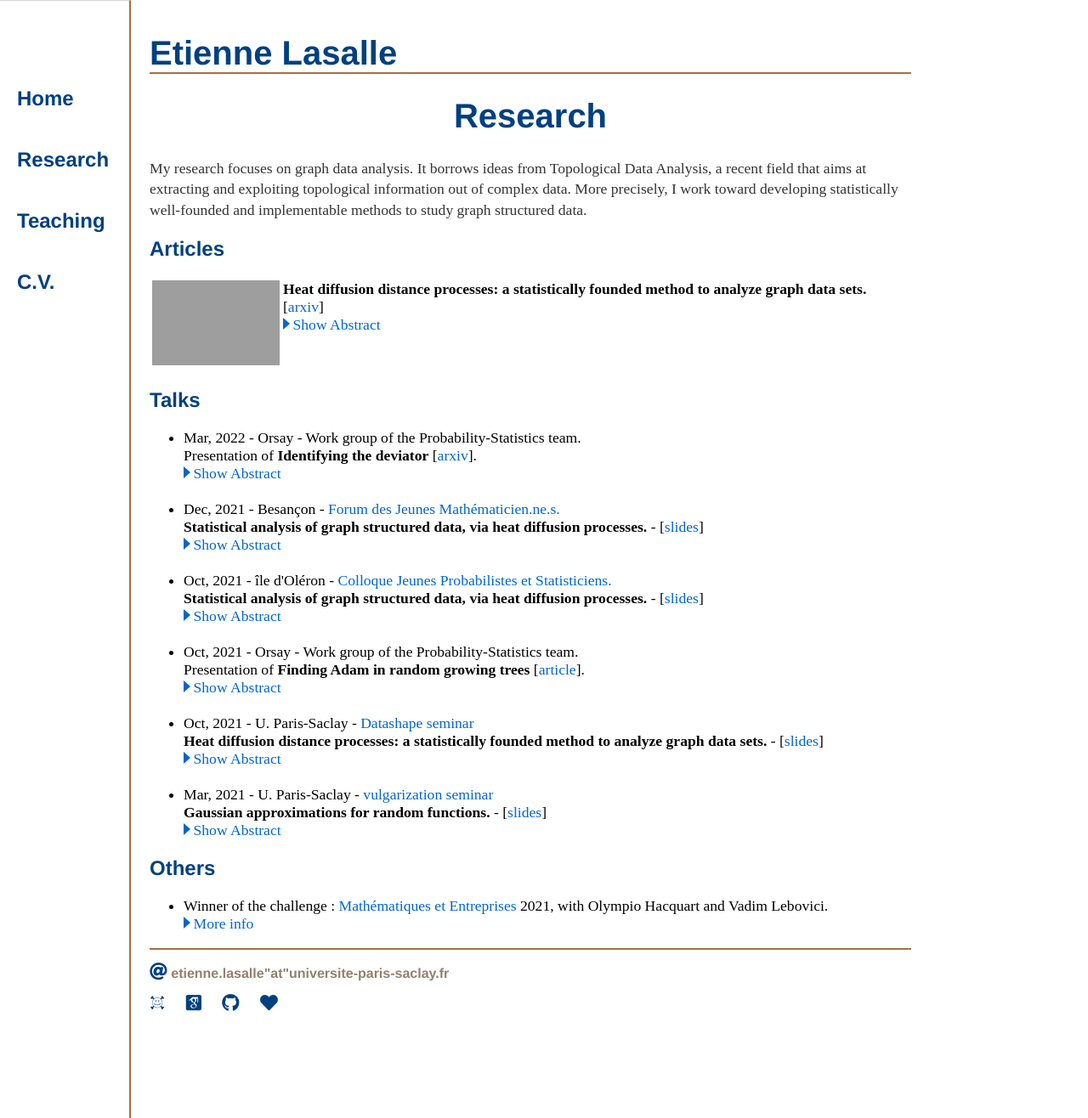
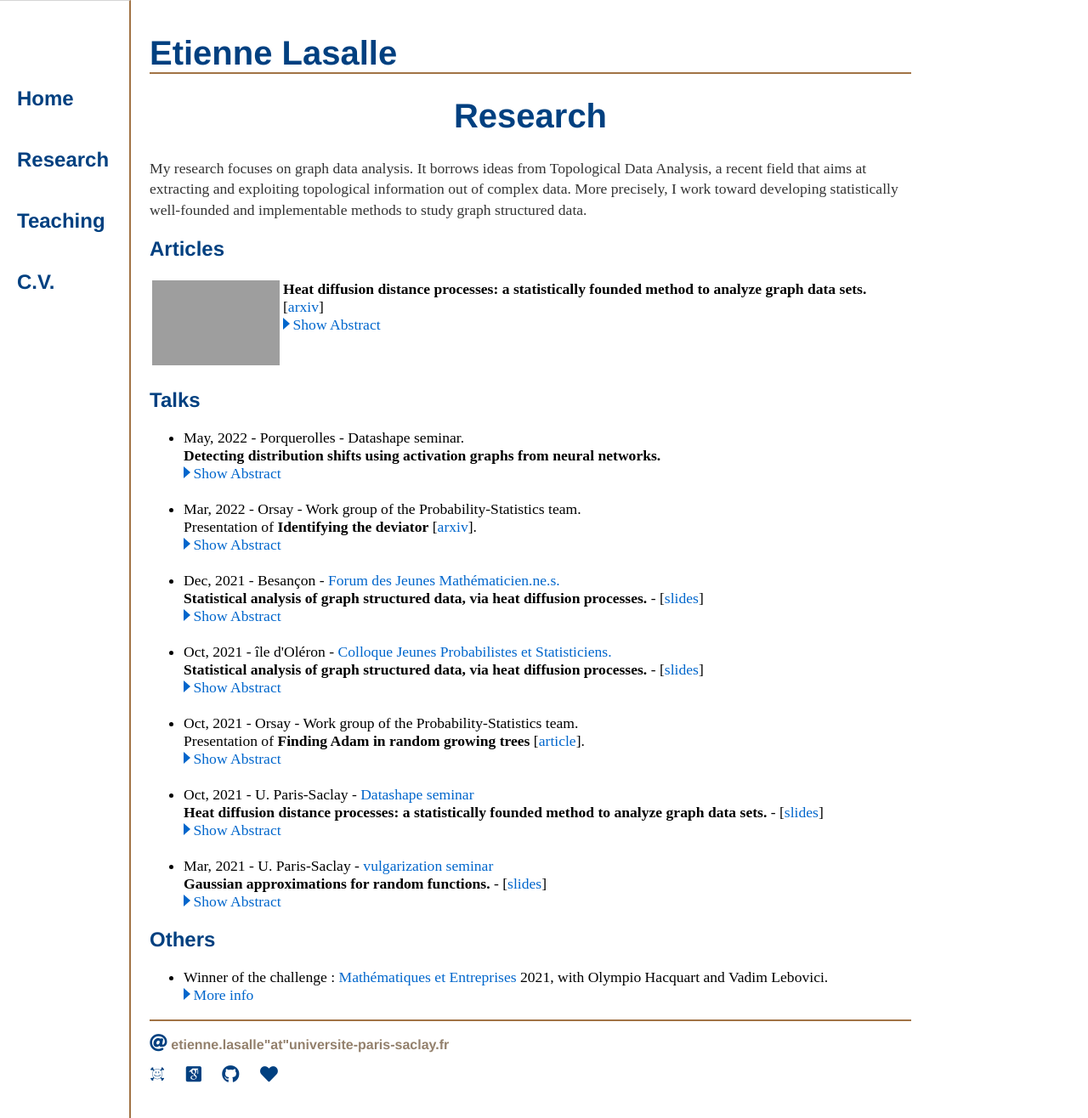
Before and after one commit to elasalle/elasalle.github.io, a Jekyll site: the page built from research/index.html, in a window 1280 px wide and 1316 px high. Shown: the whole window at 85% size. Built offline with Jekyll 4.4.1, drawn with Linux system fonts in a browser that asks for light colours; some web fonts are replaced; grey boxes are pictures that could not be loaded.

Commit message:
Update index.html

```diff
--- a/research/index.html
+++ b/research/index.html
@@ -40,6 +40,15 @@ title: Etienne Lasalle, Research
 
   <h2 class="title2">Talks</h2>
   <ul class="normalsize">
+  <li>May, 2022 - Porquerolles - Datashape seminar.<br>
+  <b>Detecting distribution shifts using activation graphs from neural networks.</b><br>
+    <button class="showhide abstract6" onclick="switchDisplayByClassName('abstract6')" style="display: block;"><div class="arrow-right"></div>Show Abstract<span class="dots">...</span></button>
+    <button class="showhide abstract6" onclick="switchDisplayByClassName('abstract6')" style="display : none;"><div class="arrow-top"></div>Hide Abstract</button>
+    <p class="abstracttext abstract6" style="display : none;">
+      The abstract is not available yet.
+  </p>
+  </li>
+  <br>
   <li>Mar, 2022 - Orsay - Work group of the Probability-Statistics team.<br>
 Presentation of <b>Identifying the deviator</b> [<a href="https://arxiv.org/abs/2203.03744">arxiv</a>].<br>
   <button class="showhide abstract5" onclick="switchDisplayByClassName('abstract5')" style="display: block;"><div class="arrow-right"></div>Show Abstract<span class="dots">...</span></button>
```
